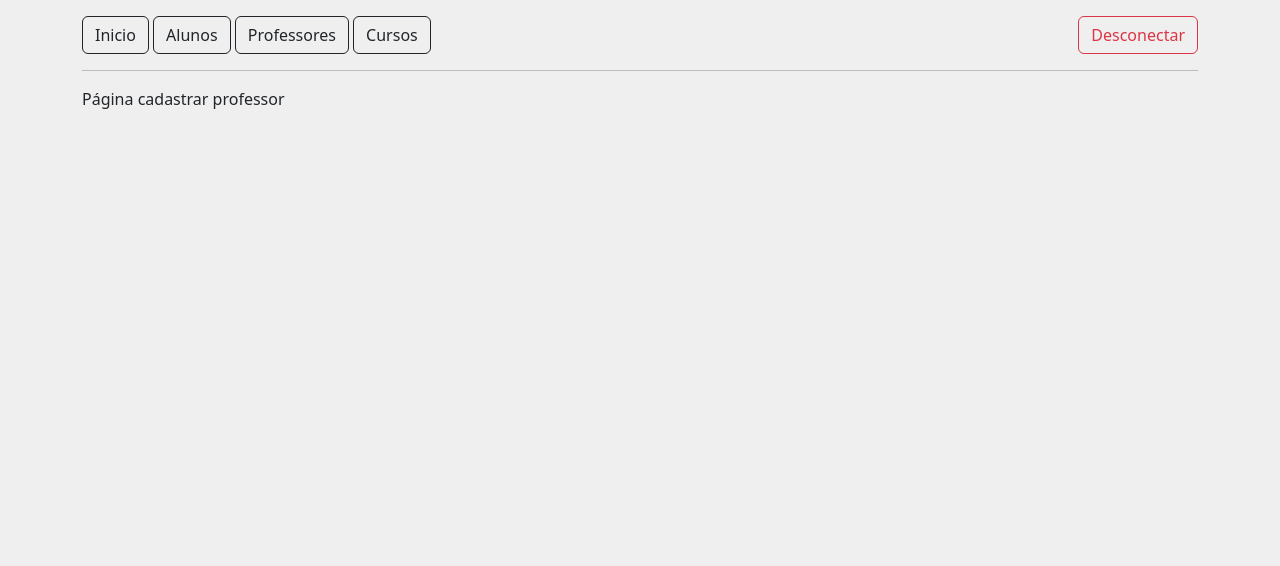
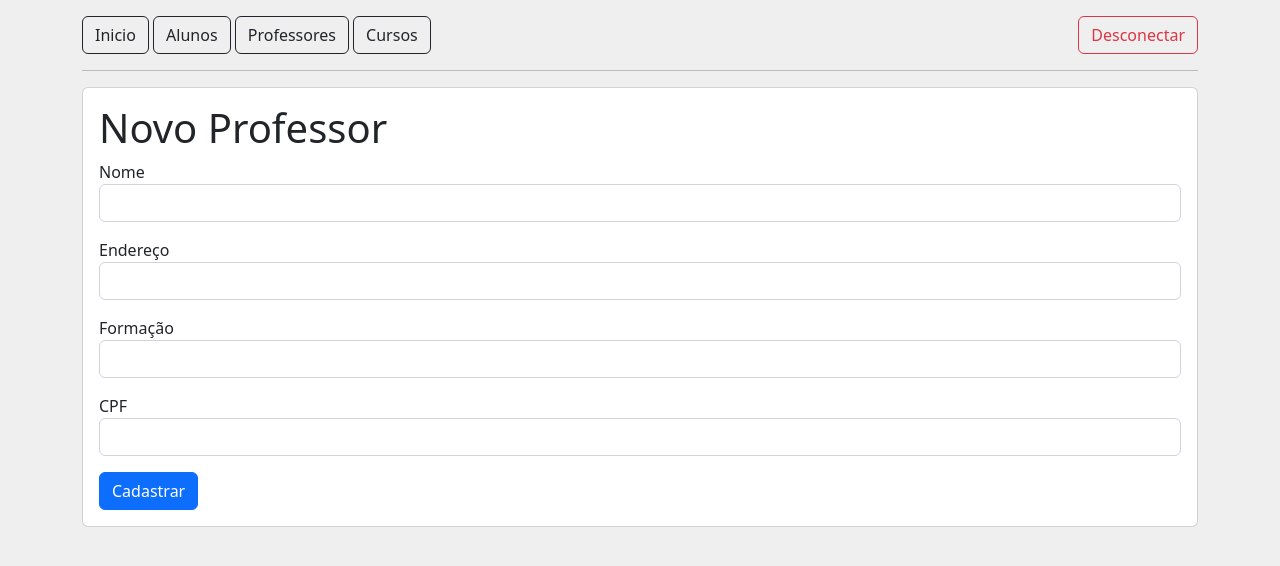
Before and after one commit to GuilhermeInaia/crud-php-oo, a PHP site: page /professores/novo in a window 1280 px wide. Shown: the top 566 px of the page. Run offline with PHP 8.4, Linux system fonts and the light colour scheme.

Commit message:
Atualizando o cadastrar do prof.

```diff
--- a/views/professor/cadastrar.phtml
+++ b/views/professor/cadastrar.phtml
@@ -1,3 +1,24 @@
-<?php
+<section class="mt-3 card card-body">
+    <h1>Novo Professor</h1>
 
-echo 'Página cadastrar professor';
+    <div class="row">
+        <div class="col">
+            <form action="" method="POST">
+                <label for="nome">Nome</label>
+                <input name="nome" type="text" id="nome" class="form-control mb-3">
+
+                <label for="endereco">Endereço</label>
+                <input name="endereco" type="text" id="endereco" class="form-control mb-3">
+
+                <label for="formacao">Formação</label>
+                <input name="formacao" type="text" id="formacao" class="form-control mb-3">
+
+                <label for="cpf">CPF</label>
+                <input name="cpf" type="text" id="cpf" class="form-control mb-3">
+
+                <button class="btn btn-primary">Cadastrar</button>
+
+            </form>
+        </div>
+    </div>
+</section>
--- a/views/professor/listar.phtml
+++ b/views/professor/listar.phtml
@@ -20,7 +20,7 @@
 
         <tbody>
             <?php
-            foreach ($professores as $professor) {
+            foreach ($professores ?? [] as $professor) {
                 echo "
                     <tr>
                         <td>{$professor->id}</td>
```
Also changed, not shown: src/Repository/ProfessorRepository.php (+7 -8 lines).
